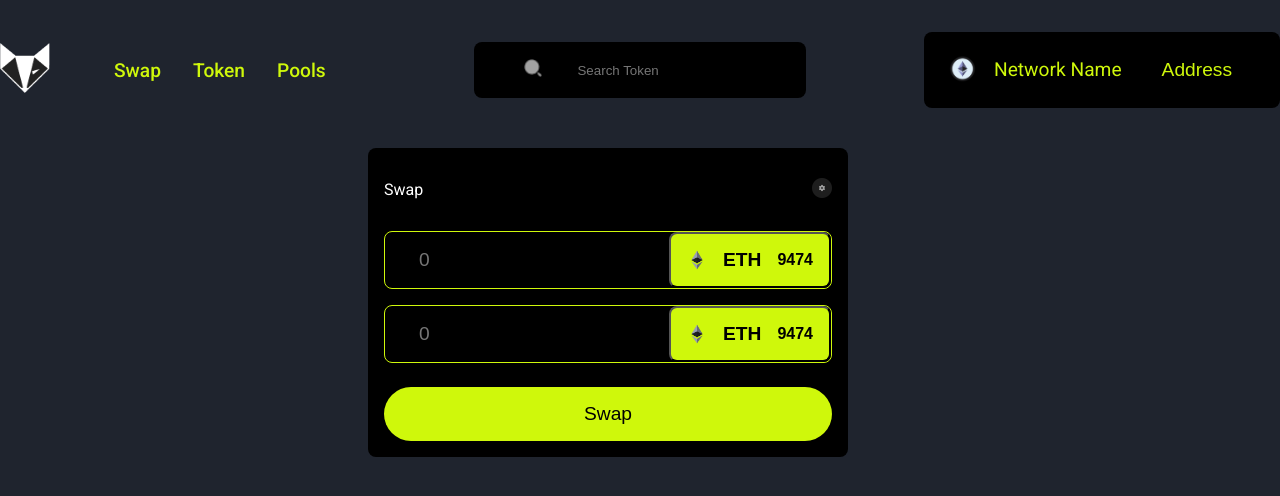
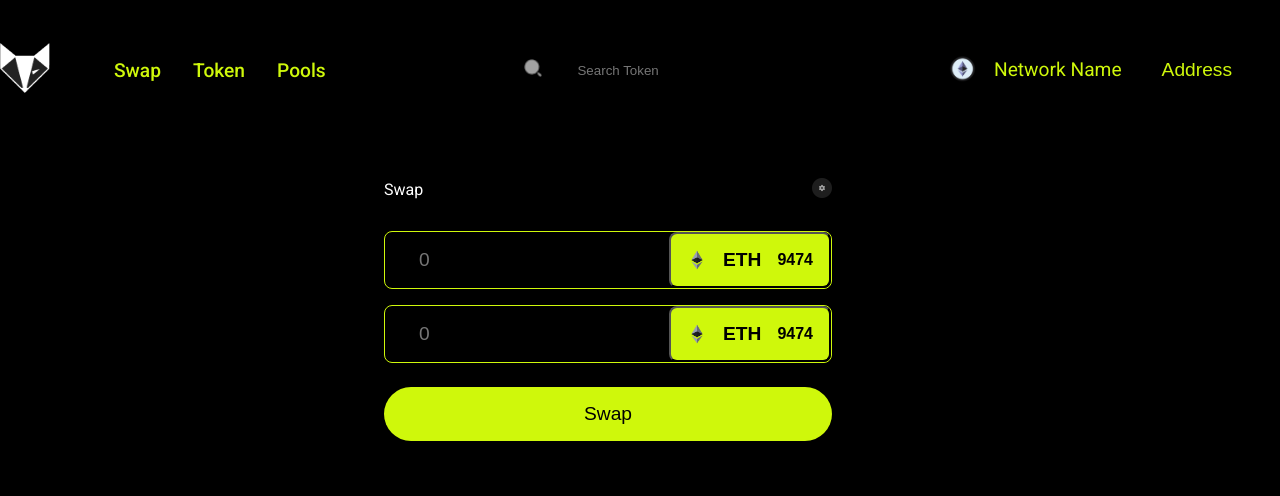
Before and after one commit to aricandra3/ExDEX, a Next.js app: page / in a window 1280 px wide. Shown: the top 496 px of the page. Built offline with nearby package versions, Linux system fonts and the light colour scheme.

Commit message:
update css

```diff
--- a/styles/globals.css
+++ b/styles/globals.css
@@ -5,7 +5,7 @@ body {
   padding: 0;
   margin: 0;
 
-  background-color: #1F242E;
+  background-color: black;
   color: #ffffff;
   font-family: 'Roboto', sans-serif;
 
@@ -24,7 +24,7 @@ a {
 
 @media (prefers-color-scheme: dark) {
   body {
-    background-color: #121212;
+    background-color: black;
     color: #ffffff;
   }
 }
```
